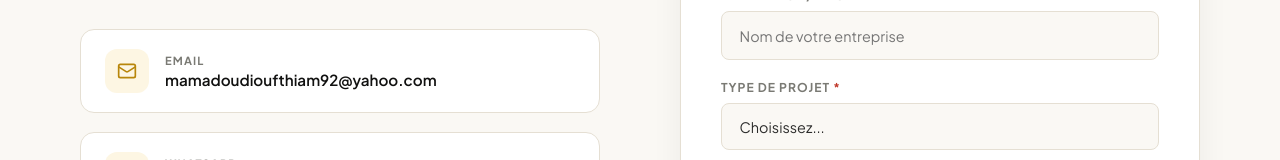
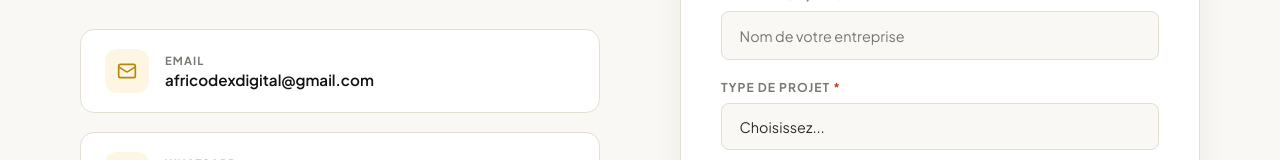
Before and after one commit to Ibnouthiam0110/Africodex_Digital_V1, a React (Vite) app: page / in a window 1280 px wide. Shown: the part 6529-6689 px from the top of the page. Built offline with nearby package versions, Linux system fonts and the light colour scheme.

Commit message:
Ajout email

```diff
--- a/src/components/Contact.jsx
+++ b/src/components/Contact.jsx
@@ -119,7 +119,7 @@ export default function Contact() {
             subtitle="Première consultation gratuite. Notre équipe vous répond sous 24h."
           />
           <div style={{ display: "flex", flexDirection: "column", gap: "1.2rem", marginTop: "2rem" }}>
-            <ContactItem href="mailto:mamadoudioufthiam92@yahoo.com" label="Email" value="mamadoudioufthiam92@yahoo.com"
+            <ContactItem href="mailto:africodexdigital@gmail.com" label="Email" value="africodexdigital@gmail.com"
               icon={<svg width="20" height="20" viewBox="0 0 24 24" fill="none" stroke="#b8860b" strokeWidth="2"><rect x="2" y="4" width="20" height="16" rx="2"/><path d="m22 7-8.97 5.7a1.94 1.94 0 0 1-2.06 0L2 7"/></svg>} />
             <ContactItem href="https://wa.me/33766389311" label="WhatsApp" value="+33 7 66 38 93 11"
               icon={<svg width="20" height="20" viewBox="0 0 24 24" fill="none" stroke="#b8860b" strokeWidth="2"><path d="M22 16.92v3a2 2 0 0 1-2.18 2 19.79 19.79 0 0 1-8.63-3.07A19.5 19.5 0 0 1 4.69 13a19.79 19.79 0 0 1-3.07-8.67A2 2 0 0 1 3.6 2.18H6.6a2 2 0 0 1 2 1.72 12.84 12.84 0 0 0 .7 2.81 2 2 0 0 1-.45 2.11L7.91 9.91a16 16 0 0 0 6.16 6.16l.91-.91a2 2 0 0 1 2.11-.45 12.84 12.84 0 0 0 2.81.7A2 2 0 0 1 21.73 17z"/></svg>} />
```
